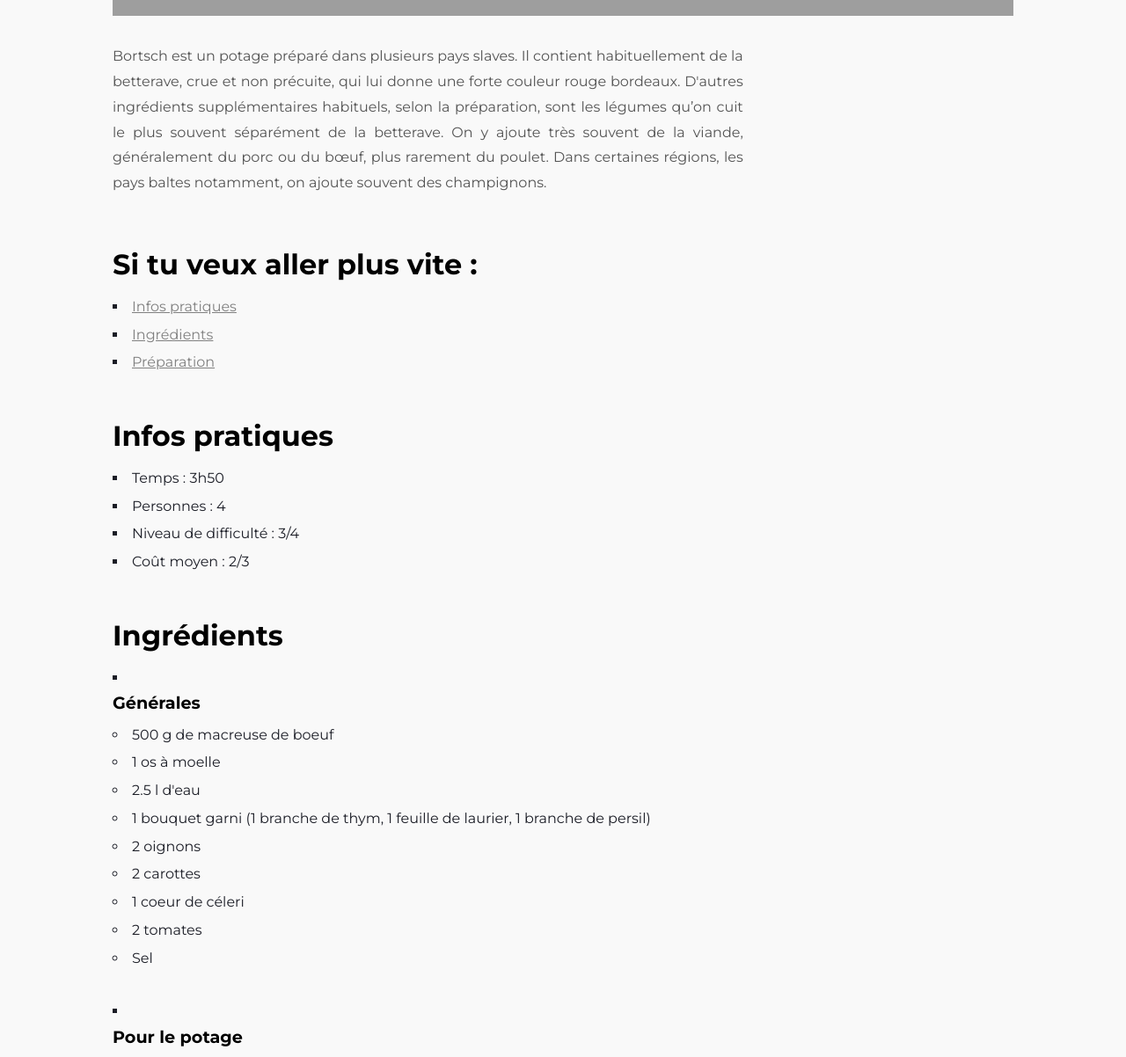
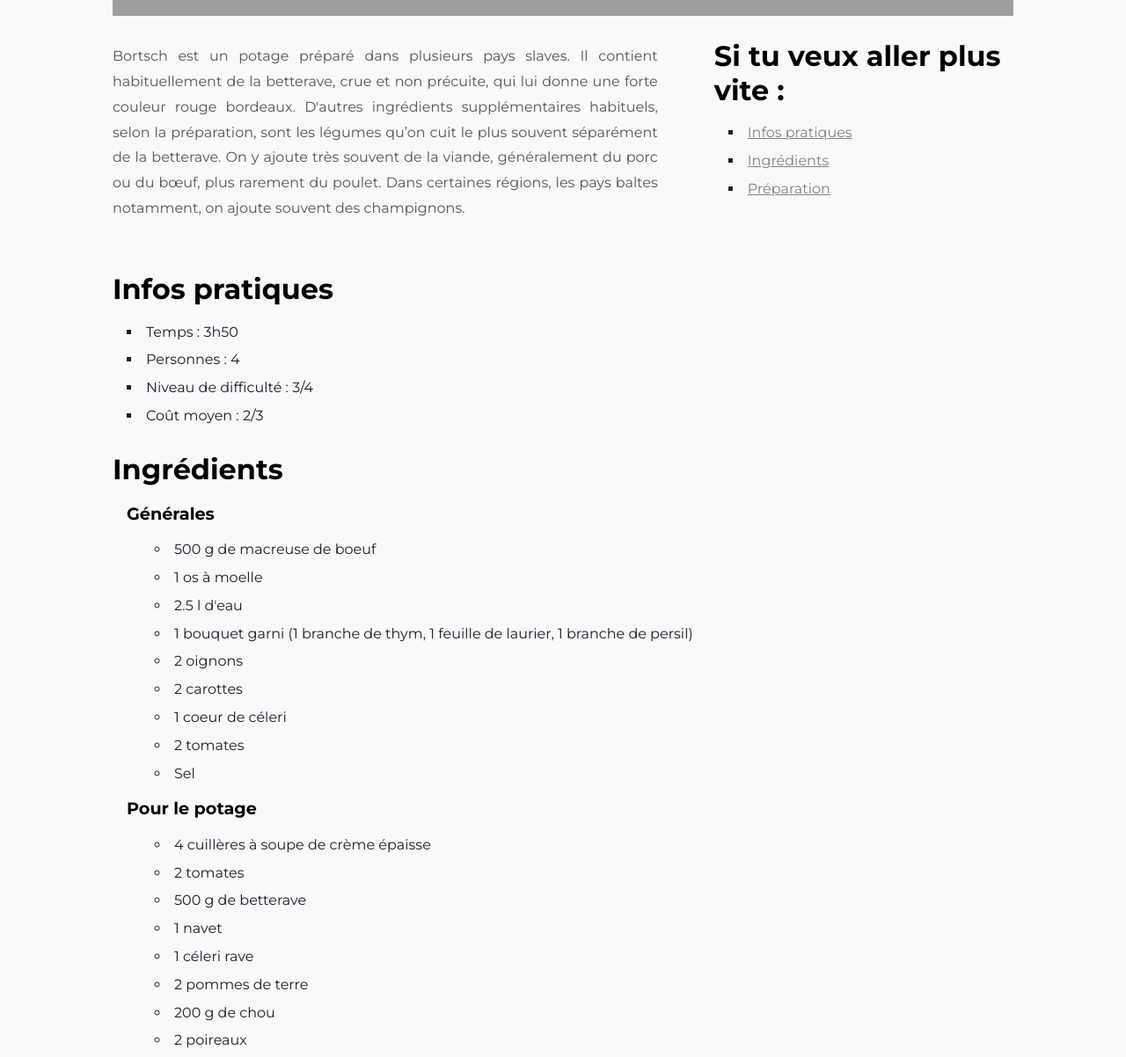
Before and after one commit to yanasnytko/Semaine-01, a plain HTML site: page Exercices/exercice-recette/index.html in a window 1280 px wide. Shown: the part 160-1362 px from the top of the page at 88% size. Drawn offline with Linux system fonts and the light colour scheme; grey boxes are pictures that could not be loaded.

Commit message:
Update Recette

```diff
--- a/Exercices/exercice-recette/index.html
+++ b/Exercices/exercice-recette/index.html
@@ -17,20 +17,18 @@
       <h1 id="image">
         Bortsch
       </h1>
-      <p id="intro">
+      <div id="intro">
+        <p class="intro">
           Bortsch est un potage préparé dans plusieurs pays slaves. Il contient
-        habituellement de la betterave, crue et non précuite, qui lui donne une
-        forte couleur rouge bordeaux. D'autres ingrédients supplémentaires
+          habituellement de la betterave, crue et non précuite, qui lui donne
+          une forte couleur rouge bordeaux. D'autres ingrédients supplémentaires
           habituels, selon la préparation, sont les légumes qu’on cuit le plus
           souvent séparément de la betterave. On y ajoute très souvent de la
           viande, généralement du porc ou du bœuf, plus rarement du poulet. Dans
           certaines régions, les pays baltes notamment, on ajoute souvent des
           champignons.
         </p>
-    </header>
-    <!-- Navigation -->
-    <aside>
-      <nav>
+        <nav class="intro">
           <h2>
             Si tu veux aller plus vite&nbsp;:
           </h2>
@@ -46,7 +44,8 @@
             </li>
           </ul>
         </nav>
-    </aside>
+      </div>
+    </header>
     <!-- La recette -->
     <main>
       <div id="infos">
@@ -74,10 +73,10 @@
           Ingrédients
         </h2>
         <ul>
-          <li>
-            <h3>
+          <li class="sous-categorie">
+            <span>
               Générales
-            </h3>
+            </span>
             <ul>
               <li>500&nbsp;g de macreuse de boeuf</li>
               <li>1&nbsp;os à moelle</li>
@@ -93,10 +92,10 @@
               <li>Sel</li>
             </ul>
           </li>
-          <li>
-            <h3>
+          <li class="sous-categorie">
+            <span>
               Pour le potage
-            </h3>
+            </span>
             <ul>
               <li>4 cuillères à soupe de crème épaisse</li>
               <li>2 tomates</li>
@@ -115,10 +114,10 @@
               <li>Sel</li>
             </ul>
           </li>
-          <li>
-            <h3>
+          <li class="sous-categorie">
+            <span>
               Ustensiles
-            </h3>
+            </span>
             <ul>
               <li>1 marmite</li>
               <li>1 casserole</li>
--- a/Exercices/exercice-recette/style.css
+++ b/Exercices/exercice-recette/style.css
@@ -1,5 +1,4 @@
 /* RESET */
-
 html {
   box-sizing: border-box;
   font-size: 16px;
@@ -44,17 +43,22 @@ body {
   width: 80%;
   margin: 0 auto;
 }
+#intro {
+  display: flex;
+  justify-content: space-between;
+  align-items: flex-start;
+}
 header p {
   text-align: justify;
-  padding: 2em 0;
-  position: relative;
-  width: 70%;
+  padding: 2em 4em 2em 0;
+  width: 80%;
 }
 footer p {
   padding: 0.2em;
   text-align: center;
   color: grey;
 }
+
 /* Titres */
 h1 {
   font-family: 'Bungee', cursive;
@@ -65,15 +69,16 @@ h1 {
   font-size: 3em;
 }
 h2,
-h3 {
+span {
   font-size: 2em;
   color: black;
   font-weight: bold;
   padding: 0.8em 0 0.4em 0;
 }
-h3 {
+span {
   font-size: 1.2em;
-  padding: 0.4em 0;
+  padding: 1em 0;
+  list-style: none;
 }
 p {
   color: rgb(84, 84, 84);
@@ -84,13 +89,14 @@ p {
 /* Listes */
 ul,
 ol {
-  padding-bottom: 1.4em;
+  margin-left: 1em;
 }
 ul {
   list-style: square inside;
 }
 ul ul {
   list-style: circle inside;
+  margin-left: 2em;
 }
 ol {
   list-style: decimal inside;
@@ -100,6 +106,15 @@ li {
 }
 ol li {
   text-align: justify;
+  padding-left: 40px;
+  text-indent: -40px;
+}
+
+span + ul {
+  padding-top: 0.8em;
+}
+.sous-categorie {
+  list-style: none;
 }
 /* Liens */
 a {
```
Lines whose indentation alone changed are shown as unchanged.
